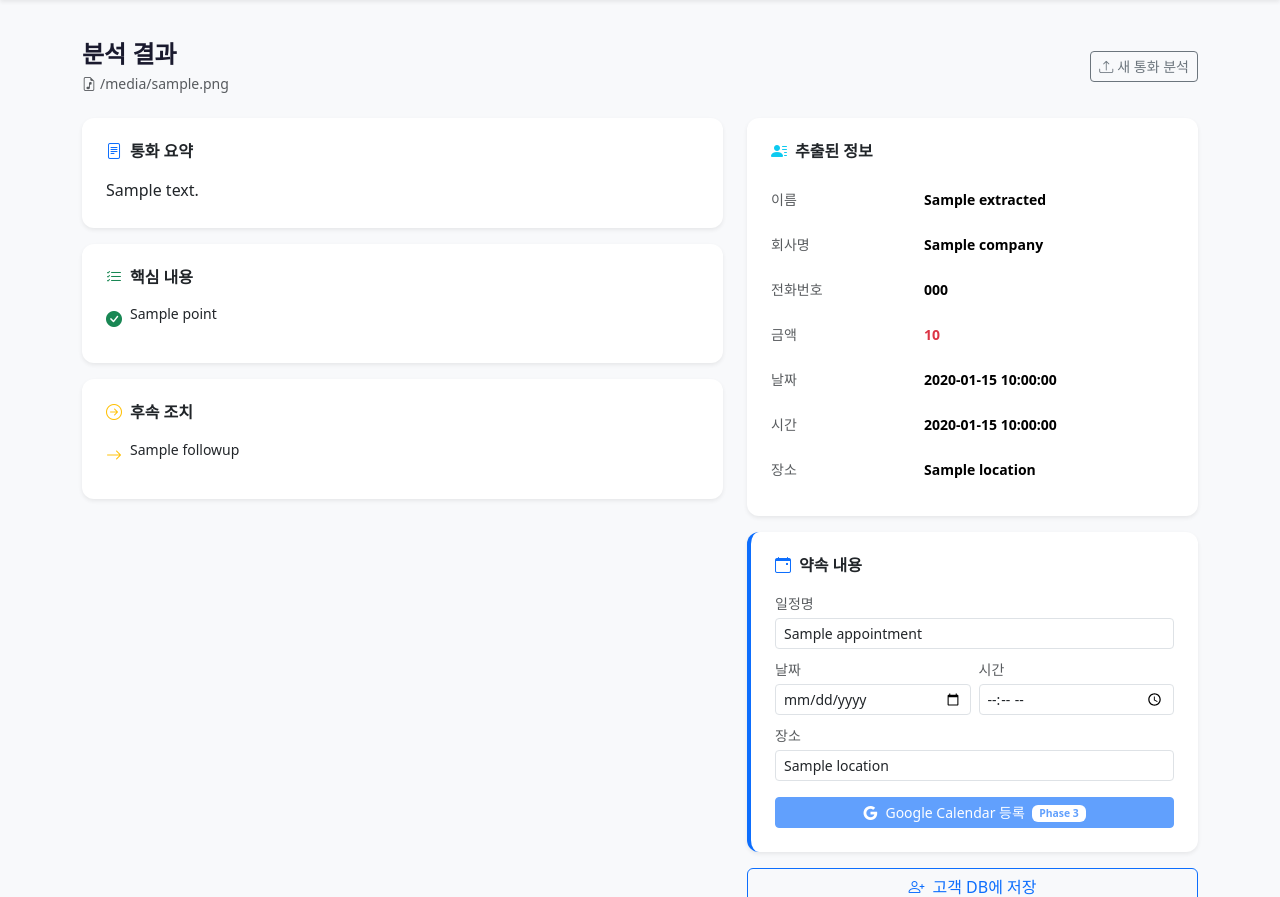
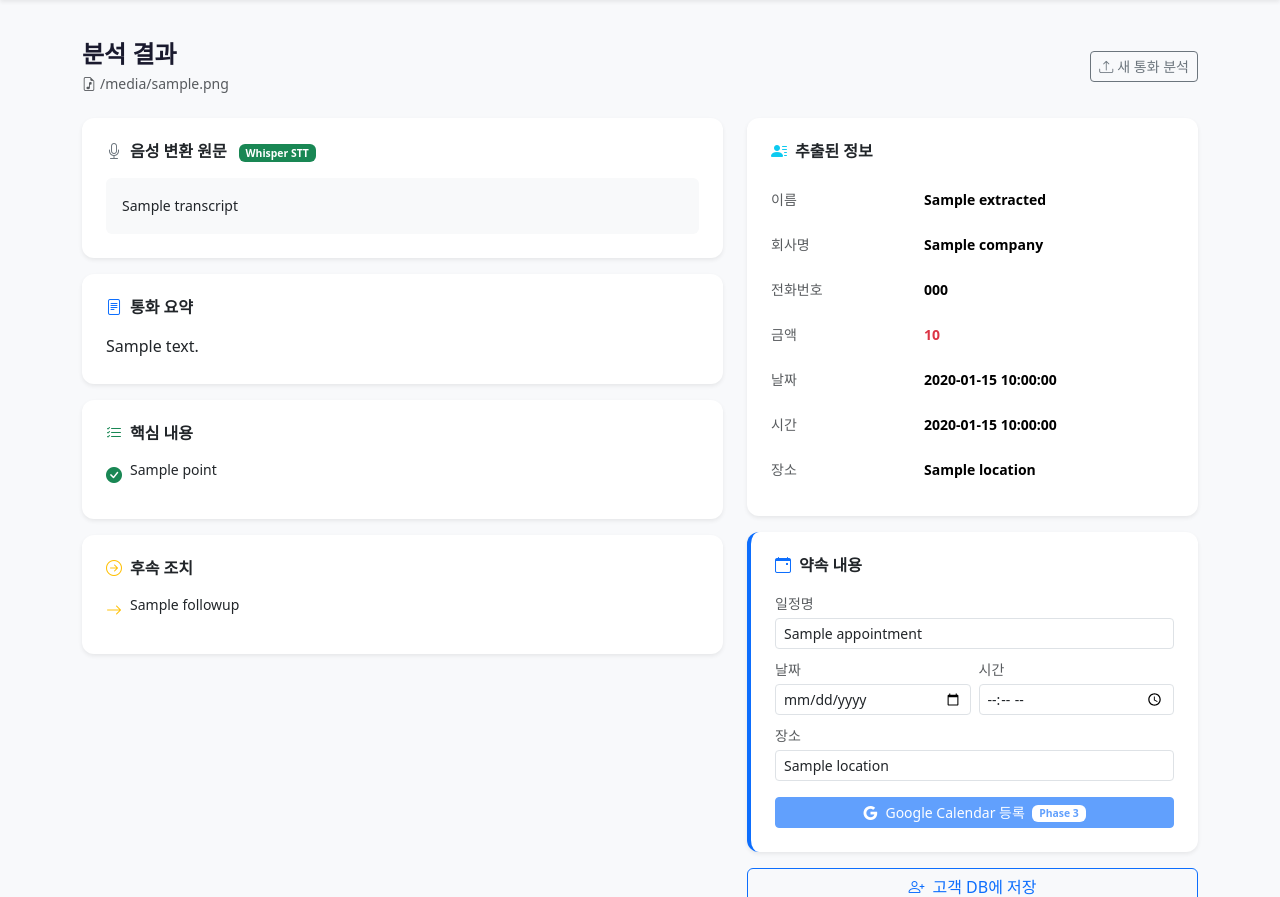
Before and after one commit to Leesuwon1254/ai-call-assistant, a Flask app: template templates/result.html in a window 1280 px wide. Shown: the part 56-953 px from the top of the page. Run offline with Flask 3, Linux system fonts and the light colour scheme; the template is opened without the code that fills it: most values are stand-ins (such as "Sample title", 1, 10 or a date in 2020).

Commit message:
Whisper STT 기능 추가
- OpenAI Whisper API로 음성→텍스트 변환
- 25MB 초과 및 지원 형식 외 파일 에러 처리
- 변환 텍스트를 uploads/에 txt로 저장
- result 화면에 STT 원문 섹션 추가

Co-Authored-By: Claude Sonnet 4.6 <noreply@anthropic.com>

```diff
--- a/app.py
+++ b/app.py
@@ -1,9 +1,17 @@
 import os
 from flask import Flask, render_template, request, redirect, url_for, flash, jsonify
 from werkzeug.utils import secure_filename
+from dotenv import load_dotenv
+from openai import OpenAI
+
+load_dotenv()
 
 app = Flask(__name__)
 app.secret_key = os.environ.get("SECRET_KEY", "dev-secret-key")
+
+client = OpenAI(api_key=os.environ.get("OPENAI_API_KEY"))
+
+MAX_FILE_SIZE = 25 * 1024 * 1024  # 25MB
 
 UPLOAD_FOLDER = "uploads"
 ALLOWED_EXTENSIONS = {"mp3", "m4a", "wav", "ogg", "webm"}
@@ -39,23 +47,56 @@ def upload():
         if file.filename == "":
             flash("파일을 선택해주세요.", "danger")
             return redirect(request.url)
-        if file and allowed_file(file.filename):
-            filename = secure_filename(file.filename)
-            filepath = os.path.join(app.config["UPLOAD_FOLDER"], filename)
-            file.save(filepath)
-            flash("파일 업로드 완료! 분석을 시작합니다.", "success")
-            # TODO: Phase 1 — STT + GPT 분석 호출
+        if not allowed_file(file.filename):
+            flash("지원하지 않는 파일 형식입니다. (mp3, m4a, wav, ogg, webm)", "danger")
+            return redirect(request.url)
+
+        filename = secure_filename(file.filename)
+        filepath = os.path.join(app.config["UPLOAD_FOLDER"], filename)
+        file.save(filepath)
+
+        # 25MB 초과 체크
+        if os.path.getsize(filepath) > MAX_FILE_SIZE:
+            os.remove(filepath)
+            flash("파일 크기가 25MB를 초과합니다. 더 작은 파일을 업로드해주세요.", "danger")
+            return redirect(request.url)
+
+        # Whisper STT 호출
+        try:
+            with open(filepath, "rb") as audio_file:
+                transcript_result = client.audio.transcriptions.create(
+                    model="whisper-1",
+                    file=audio_file,
+                    language="ko",
+                )
+            transcript = transcript_result.text
+
+            # 변환된 텍스트를 txt 파일로 저장
+            transcript_path = filepath + ".txt"
+            with open(transcript_path, "w", encoding="utf-8") as f:
+                f.write(transcript)
+
+            flash("음성 변환이 완료되었습니다!", "success")
             return redirect(url_for("result", filename=filename))
-        else:
-            flash("지원하지 않는 파일 형식입니다. (mp3, m4a, wav, ogg, webm)", "danger")
+
+        except Exception as e:
+            flash(f"음성 변환 중 오류가 발생했습니다: {str(e)}", "danger")
+            return redirect(request.url)
+
     return render_template("upload.html")
 
 
 # ── 분석 결과 화면 ─────────────────────────────────────────
 @app.route("/result/<filename>")
 def result(filename):
-    # TODO: DB에서 분석 결과 가져오기
-    # 지금은 더미 데이터로 UI 확인
+    # transcript 파일 읽기
+    transcript_path = os.path.join(app.config["UPLOAD_FOLDER"], filename + ".txt")
+    transcript = None
+    if os.path.exists(transcript_path):
+        with open(transcript_path, "r", encoding="utf-8") as f:
+            transcript = f.read()
+
+    # TODO: GPT 분석 결과로 교체 (Phase 2)
     dummy = {
         "filename": filename,
         "summary": "김철수 부장님과 신규 프로젝트 견적 및 미팅 일정을 논의했습니다. 총 예산 1,500만원 규모의 웹 개발 프로젝트이며, 다음 주 화요일 오전 10시에 대면 미팅을 확정했습니다.",
@@ -87,7 +128,7 @@ def result(filename):
             "계약서 초안 준비",
         ],
     }
-    return render_template("result.html", data=dummy)
+    return render_template("result.html", data=dummy, transcript=transcript)
 
 
 # ── 고객관리 화면 ─────────────────────────────────────────
--- a/templates/result.html
+++ b/templates/result.html
@@ -17,6 +17,19 @@
 <div class="row g-4">
   <!-- 왼쪽: 요약 + 핵심내용 + 후속업무 -->
   <div class="col-lg-7">
+
+    <!-- 음성 변환 텍스트 -->
+    {% if transcript %}
+    <div class="card border-0 shadow-sm mb-3">
+      <div class="card-body p-4">
+        <h6 class="fw-bold mb-3">
+          <i class="bi bi-mic me-2 text-secondary"></i>음성 변환 원문
+          <span class="badge bg-success ms-2" style="font-size:0.65rem">Whisper STT</span>
+        </h6>
+        <div class="bg-light rounded p-3" style="max-height:200px; overflow-y:auto; font-size:0.875rem; line-height:1.7; white-space:pre-wrap;">{{ transcript }}</div>
+      </div>
+    </div>
+    {% endif %}
 
     <!-- 전체 요약 -->
     <div class="card border-0 shadow-sm mb-3">
```
